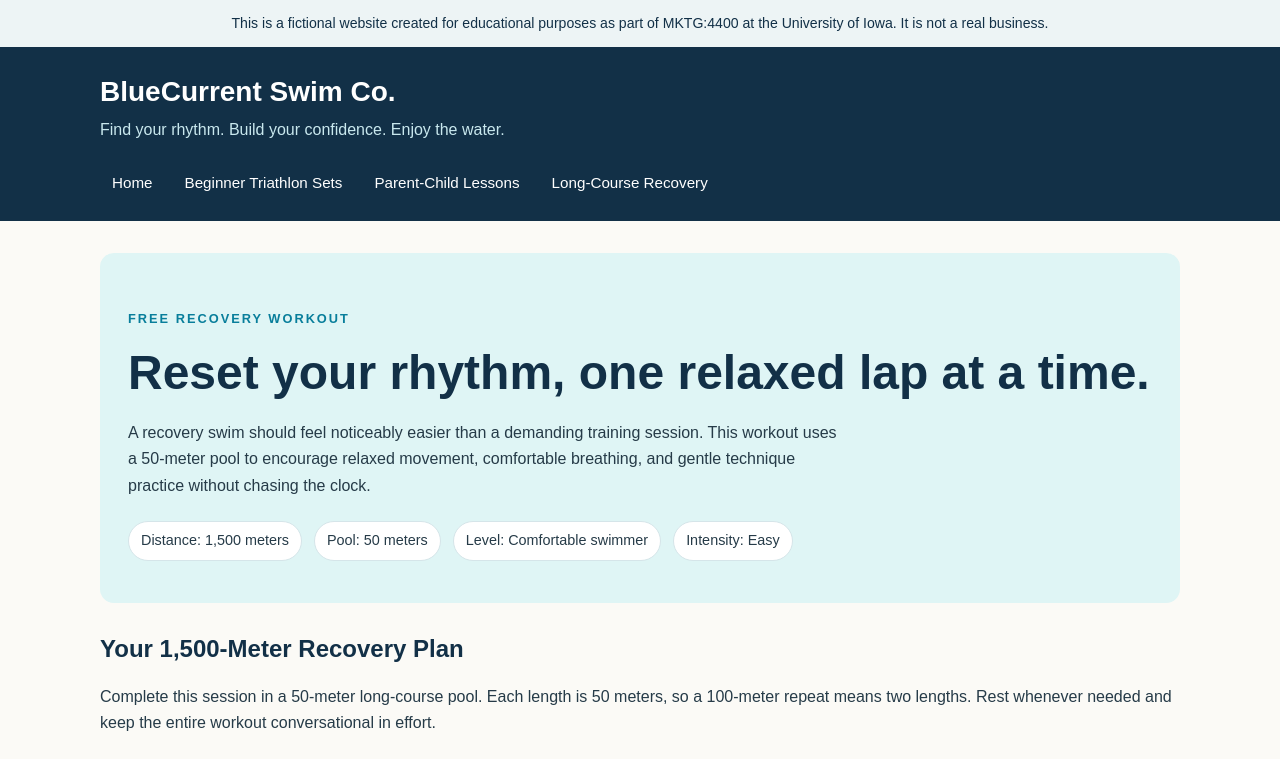
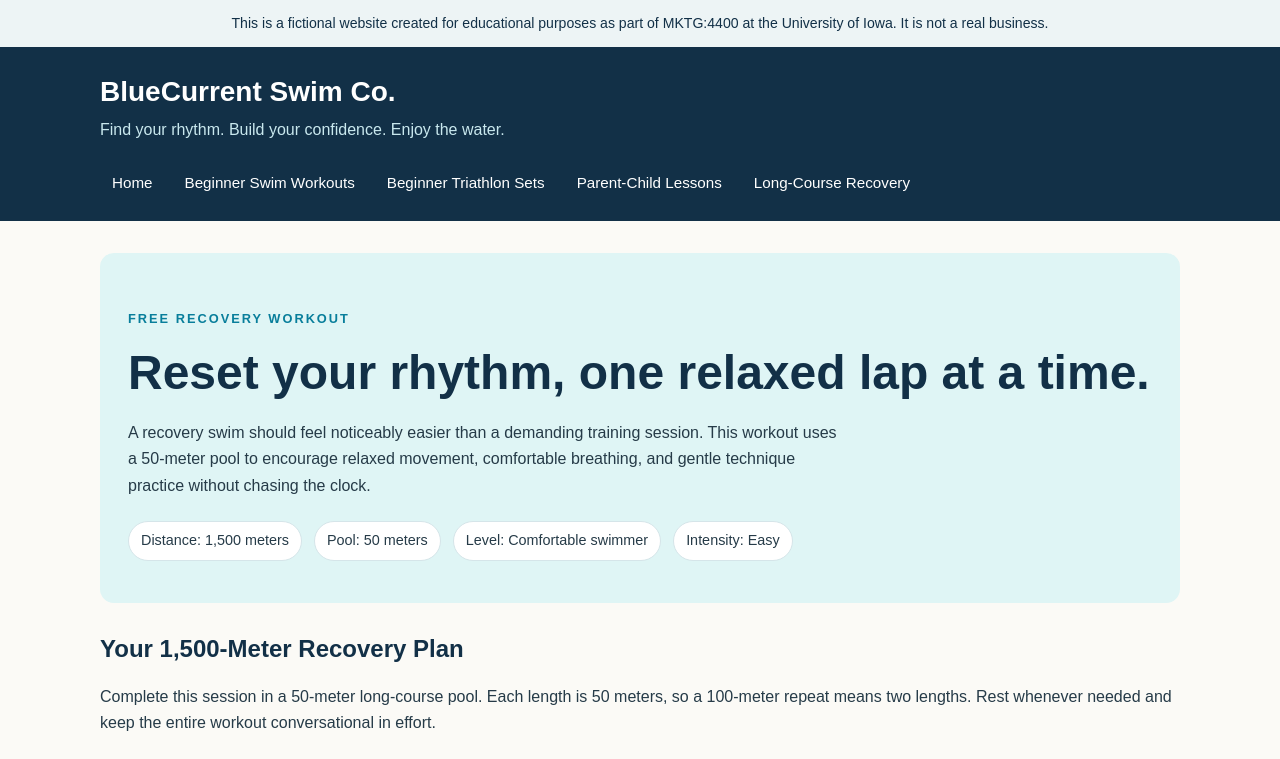
Before and after one commit to EllenTews/Premade-Swim_Workouts, a plain HTML site: page recovery.html in a window 1280 px wide. Shown: the top 759 px of the page. Drawn offline with Linux system fonts and the light colour scheme.

Commit message:
Add link to Beginner Swim Workouts in recovery navigation

```diff
--- a/recovery.html
+++ b/recovery.html
@@ -137,6 +137,7 @@
       <p class="tagline">Find your rhythm. Build your confidence. Enjoy the water.</p>
       <nav aria-label="Main navigation">
         <a href="index.html">Home</a>
+        <a href="beginner-workouts.html">Beginner Swim Workouts</a>
         <a href="triathlon.html">Beginner Triathlon Sets</a>
         <a href="parent-child.html">Parent-Child Lessons</a>
         <a href="recovery.html" aria-current="page">Long-Course Recovery</a>
```
